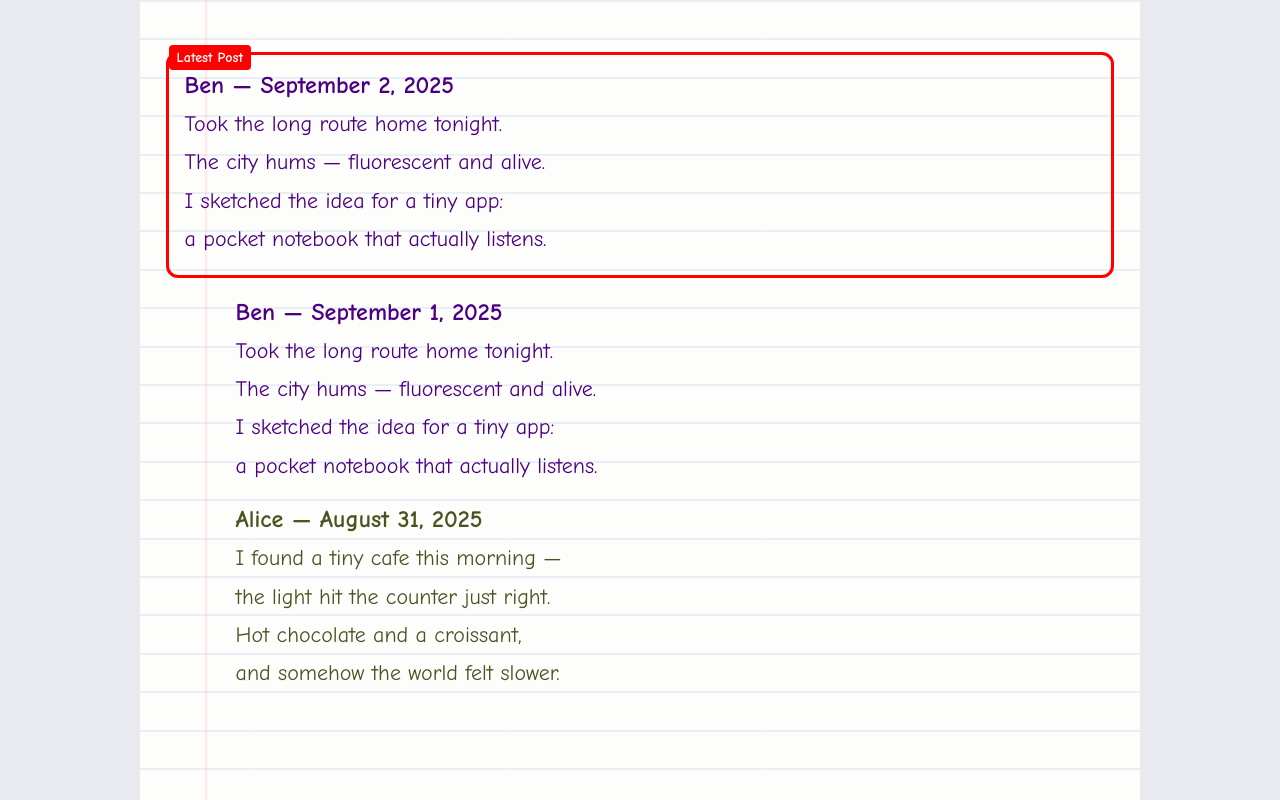
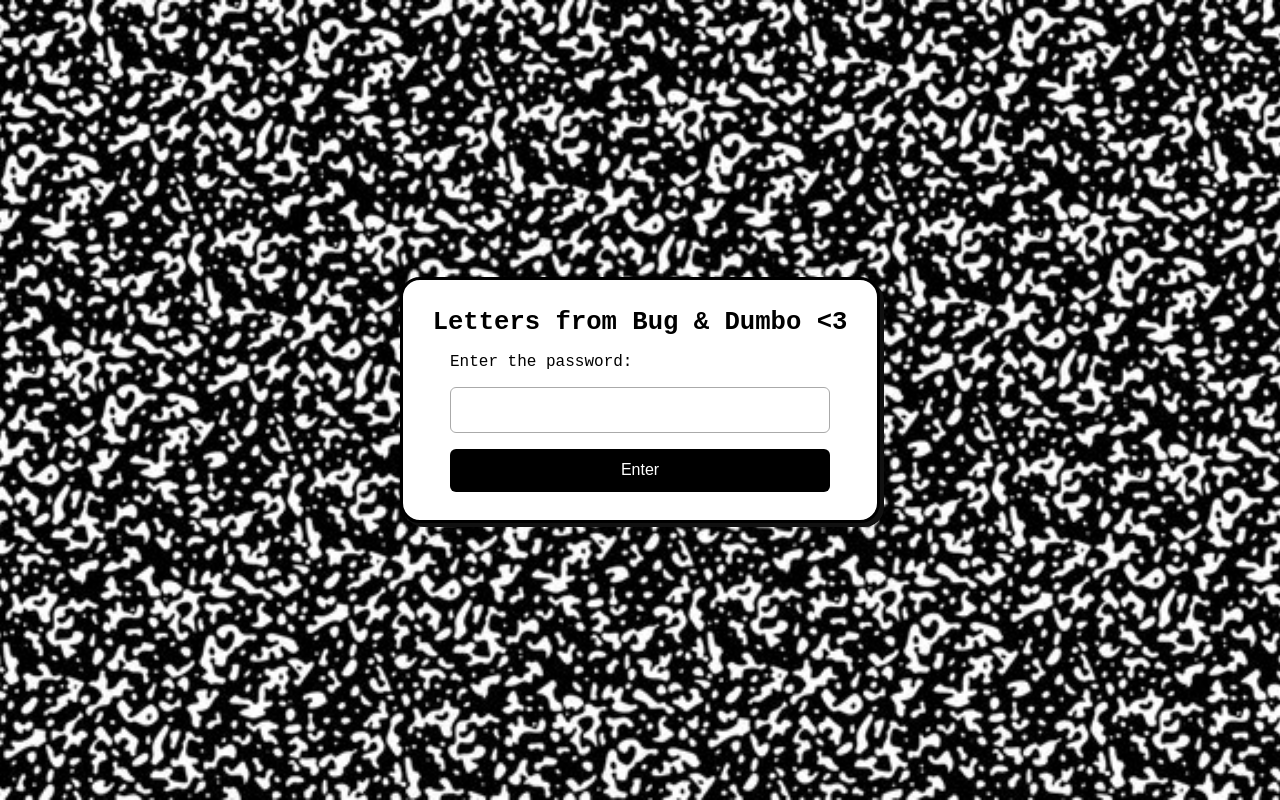
Before and after one commit to kylestrougo/blog, a Flask app: page / in a window 1280 px wide. Run offline with Flask 3, Linux system fonts and the light colour scheme.

Commit message:
Your commit message here

```diff
--- a/app/__init__.py
+++ b/app/__init__.py
@@ -1,5 +1,6 @@
 from flask import Flask
 from config import Config
+import os
 
 app = Flask(__name__)
 app.config.from_object(Config)
--- a/app/routes.py
+++ b/app/routes.py
@@ -1,9 +1,24 @@
-from flask import render_template, redirect, url_for
+from flask import render_template, redirect, url_for, request, flash
 from app import app
 from app.forms import LoginForm
 from datetime import datetime
+import os
+from werkzeug.utils import secure_filename
 
-@app.route('/')
+CORRECT_PASSWORD = "pass"
+
+# Configurations
+UPLOAD_FOLDER = 'app/static/uploads'   # folder where files will be saved
+ALLOWED_EXTENSIONS = {'png', 'jpg', 'jpeg', 'gif'}
+app.config['UPLOAD_FOLDER'] = UPLOAD_FOLDER
+
+# Make sure upload folder exists
+os.makedirs(UPLOAD_FOLDER, exist_ok=True)
+
+def allowed_file(filename):
+    return '.' in filename and \
+           filename.rsplit('.', 1)[1].lower() in ALLOWED_EXTENSIONS
+
 @app.route('/index')
 def index():
     # Example posts
@@ -35,10 +50,30 @@ def index():
 
     return render_template('index.html', title='Home', posts=posts, user_colors=user_colors)
 
-@app.route('/login', methods=['GET', 'POST'])
+@app.route('/')
+@app.route("/login", methods=["GET", "POST"])
 def login():
-    form = LoginForm()
-    if form.validate_on_submit():
+    if request.method == "POST":
+        password = request.form.get("password")
+        if password == CORRECT_PASSWORD:
+            return redirect(url_for("index"))
+        else:
+            flash("Enter the correct password")
+            return redirect(url_for("login"))
+    return render_template("login.html")
 
-        return redirect(url_for('index'))
-    return render_template('login.html', title='Sign In', form=form)
+
+@app.route('/post', methods=['GET', 'POST'])
+def post():
+    filename = None
+    if request.method == 'POST':
+        if 'file' not in request.files:
+            return 'No file part'
+        file = request.files['file']
+        if file.filename == '':
+            return 'No selected file'
+        if file and allowed_file(file.filename):
+            filename = secure_filename(file.filename)
+            file.save(os.path.join(app.config['UPLOAD_FOLDER'], filename))
+            return render_template('post.html', filename=filename)
+    return render_template('post.html', filename=filename)
--- a/app/templates/base.html
+++ b/app/templates/base.html
@@ -12,6 +12,7 @@
             Microblog:
             <a href="{{ url_for('index') }}">Home</a>
             <a href="{{ url_for('login') }}">Login</a>
+            <a href="{{ url_for('post') }}">Post</a>
         </div>
         <hr>
         {% block content %}{% endblock %}
--- a/app/templates/index.html
+++ b/app/templates/index.html
@@ -111,6 +111,12 @@
 </style>
 </head>
 <body>
+        <div>
+            Microblog:
+            <a href="{{ url_for('index') }}">Home</a>
+            <a href="{{ url_for('login') }}">Login</a>
+            <a href="{{ url_for('post') }}">Post</a>
+        </div>
   <div class="notebook">
     {% for post in posts %}
       <article class="post user-{{ post.username|lower }} {% if loop.first %}latest-post{% endif %}">
--- a/app/templates/login.html
+++ b/app/templates/login.html
@@ -1,53 +1,95 @@
-{% extends "base.html" %}
+<!DOCTYPE html>
+<html lang="en">
+<head>
+  <meta charset="UTF-8" />
+  <meta name="viewport" content="width=device-width, initial-scale=1" />
+  <title>Notebook Login</title>
+  <style>
+    /* Prevent width overflow surprises */
+    *, *::before, *::after { box-sizing: border-box; }
 
-{% block content %}
-    <h1>Sign In</h1>
-    <form action="" method="post" novalidate>
-        {{ form.hidden_tag() }}
+    body {
+      font-family: 'Courier New', monospace;
+      margin: 0;
+      min-height: 100dvh;                 /* better on mobile than 100vh */
+      display: grid;
+      place-items: center;                 /* center X & Y */
+      background: url("{{ url_for('static', filename='marble2.jpg') }}") center/cover no-repeat;
+    }
 
-        <!-- Hidden username input -->
-        <input type="hidden" id="username" name="username">
+    .label-box {
+      background: #fff;
+      border: 3px solid #000;
+      border-radius: 20px;
+      width: min(92vw, 480px);            /* responsive width */
+      padding: clamp(16px, 5vw, 28px);
+      box-shadow: 4px 4px 0 #111;
+    }
 
-        <!-- Circle buttons for username -->
-        <div style="margin-bottom: 20px;">
-            <button type="button" class="user-btn" onclick="setUser('Alice')">Alice</button>
-            <button type="button" class="user-btn" onclick="setUser('Bob')">Bob</button>
-        </div>
+    .label-box h2 {
+      margin: 0 0 1rem 0;
+      text-align: center;
+      font-weight: 700;
+      font-size: clamp(1.25rem, 3.5vw, 1.6rem);
+    }
 
-        <!-- Password input -->
-        <p>
-            {{ form.password.label }}<br>
-            {{ form.password(size=32) }}
-        </p>
+    /* Center the form block and keep it from getting too wide */
+    form {
+      width: 100%;
+      max-width: 380px;
+      margin: 0 auto;                     /* centers the form inside the label */
+      display: flex;
+      flex-direction: column;
+      gap: 1rem;
+    }
 
-        <!-- Submit -->
-        <p>{{ form.submit() }}</p>
+    label { font-size: 1rem; }
+
+    input[type="password"],
+    button {
+      width: 100%;
+      display: block;
+      padding: 0.8rem;
+      border-radius: 6px;
+      border: 1px solid #aaa;
+      font-size: 16px;                     /* prevents iOS zoom */
+    }
+
+    button {
+      border: none;
+      background: #000;
+      color: #fff;
+      cursor: pointer;
+      transition: background .2s ease;
+    }
+    button:hover { background: #444; }
+
+    .flash {
+      margin-top: 1rem;
+      color: red;
+      font-weight: 700;
+      text-align: center;
+    }
+
+    /* Optional: at smaller tablets, let the card breathe a bit more */
+    @media (max-width: 768px) {
+      .label-box { width: min(94vw, 520px); }
+    }
+  </style>
+</head>
+<body>
+  <div class="label-box">
+    <h2>Letters from Bug & Dumbo <3</h2>
+    <form method="POST" action="{{ url_for('login') }}">
+      <label for="password">Enter the password:</label>
+      <input id="password" name="password" type="password" required />
+      <button type="submit">Enter</button>
     </form>
-
-    <style>
-        .user-btn {
-            border-radius: 50%;
-            width: 80px;
-            height: 80px;
-            text-align: center;
-            vertical-align: middle;
-            border: 2px solid #444;
-            background: #f4f4f4;
-            cursor: pointer;
-            font-size: 16px;
-            margin: 5px;
-        }
-        .user-btn:hover {
-            background: #ddd;
-        }
-    </style>
-
-    <script>
-        function setUser(name) {
-            document.getElementById('username').value = name;
-            // Optionally highlight the selected button
-            document.querySelectorAll('.user-btn').forEach(btn => btn.style.background = '#f4f4f4');
-            event.target.style.background = '#a4d4f4';
-        }
-    </script>
-{% endblock %}
+    {% with messages = get_flashed_messages() %}
+      {% if messages %}
+        <div class="flash">{{ messages[0] }}</div>
+      {% endif %}
+    {% endwith %}
+  </div>
+</body>
+</html>
```
Also changed, not shown: app/templates/post.html (added, +12 -0 lines), app/static/marble2.jpg (added), app/static/uploads/Beach.JPG (added), app/static/uploads/IMG_9958.jpeg (added), 3 other files.
